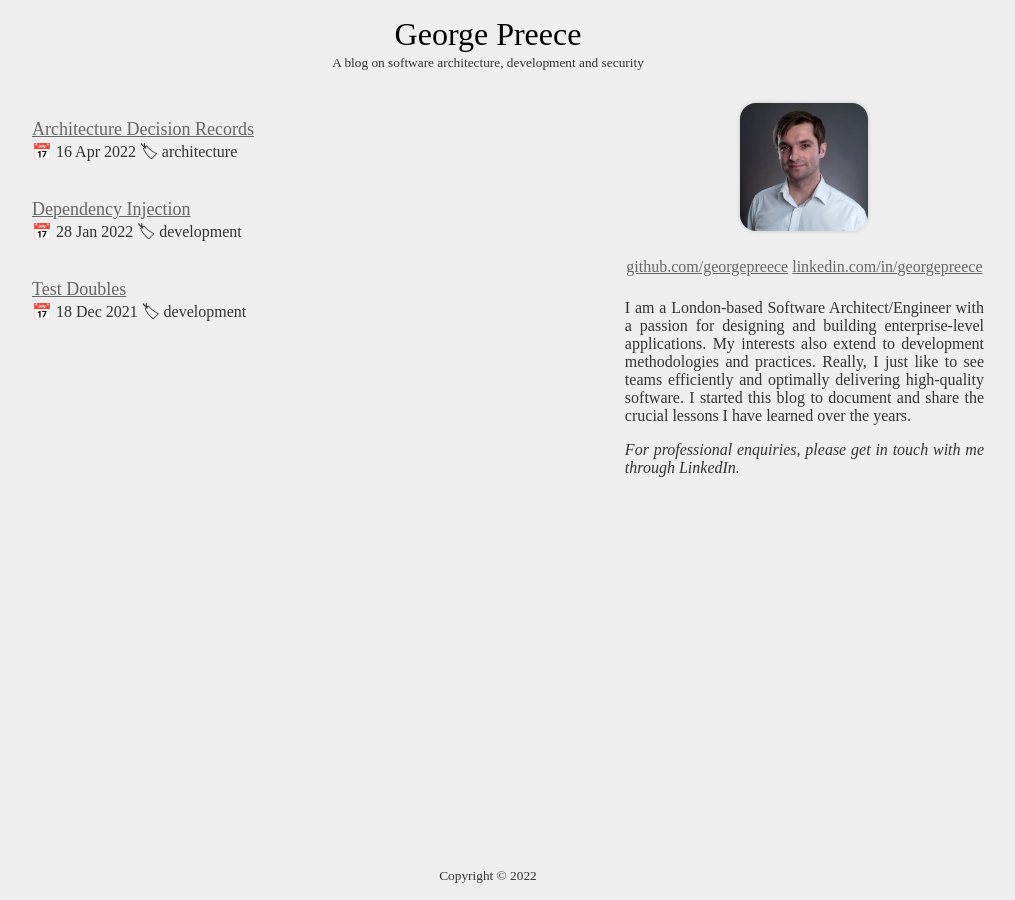
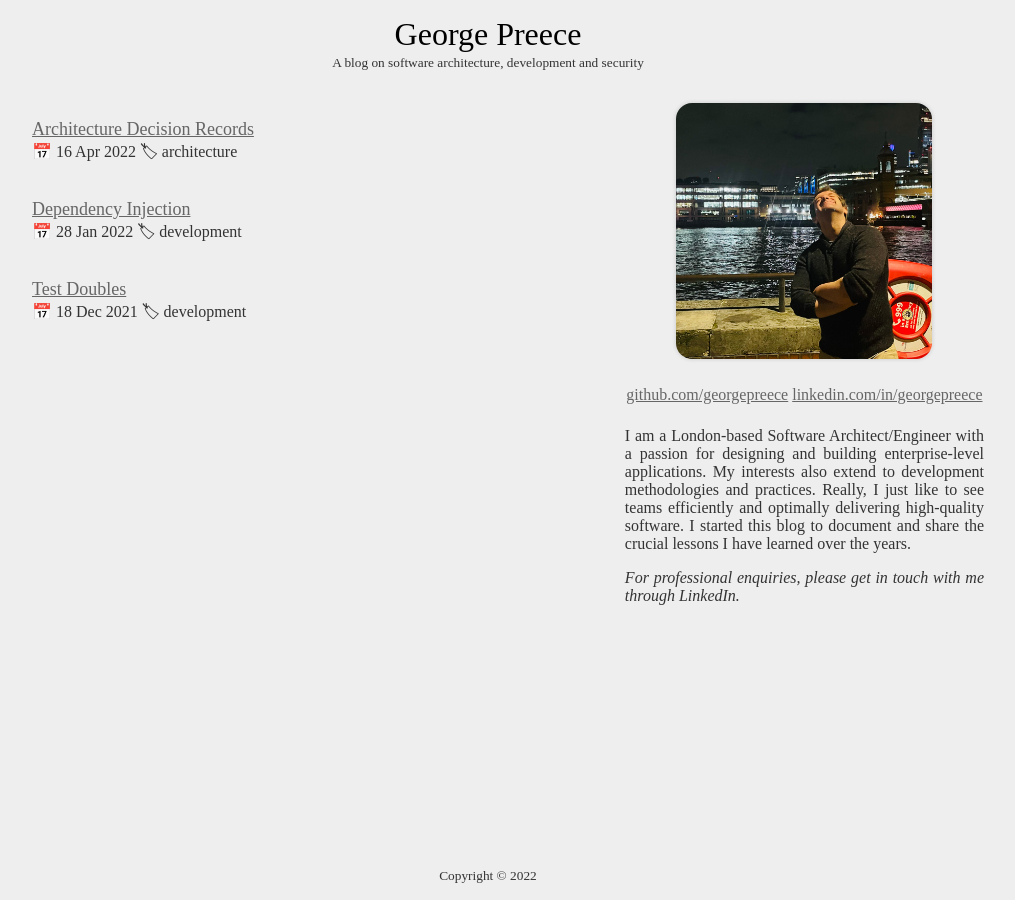
Before and after one commit to GeorgePreece/GeorgePreece.github.io, a Jekyll site: the page built from index.html, in a window 1280 px wide. Shown: the whole page, without its empty margins (152-1167 px from the left). Built offline with Jekyll 4.4.1, drawn with Linux system fonts in a browser that asks for light colours; some web fonts are replaced.

Commit message:
Update avatar

```diff
--- a/index.html
+++ b/index.html
@@ -23,7 +23,7 @@ description: A blog on software architecture, development and security
 </div>
 <div>
     <header class="text-center margin-vert">
-        <img alt="Avatar" src="images/avatar.jpeg" width="128" height="128"
+        <img alt="Avatar" src="images/avatar.jpeg" width="256" height="256"
             style="border-radius:var(--spacingSize);box-shadow:0 0 4px #3333" />
     </header>
 
```
Also changed, not shown: images/avatar.jpeg.
